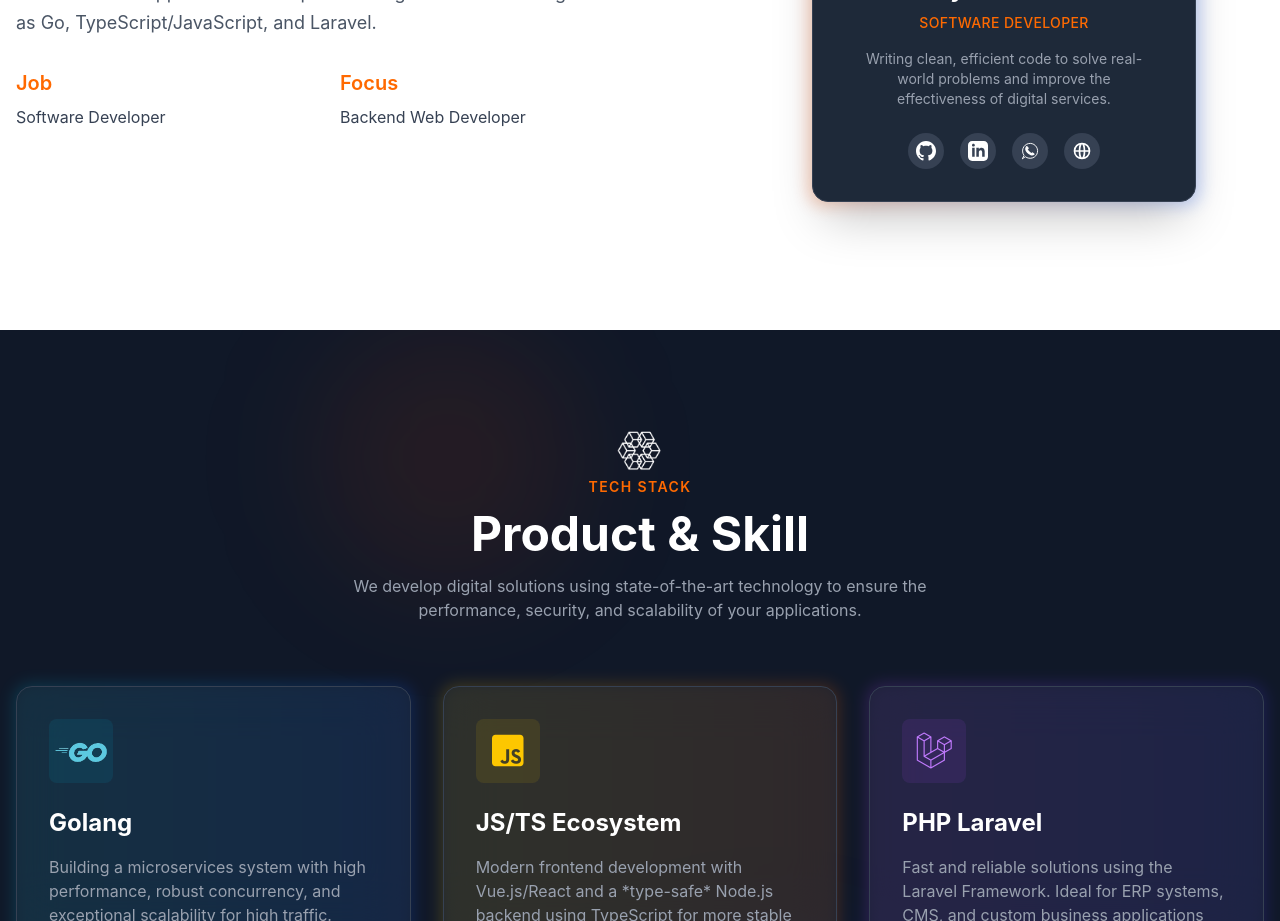
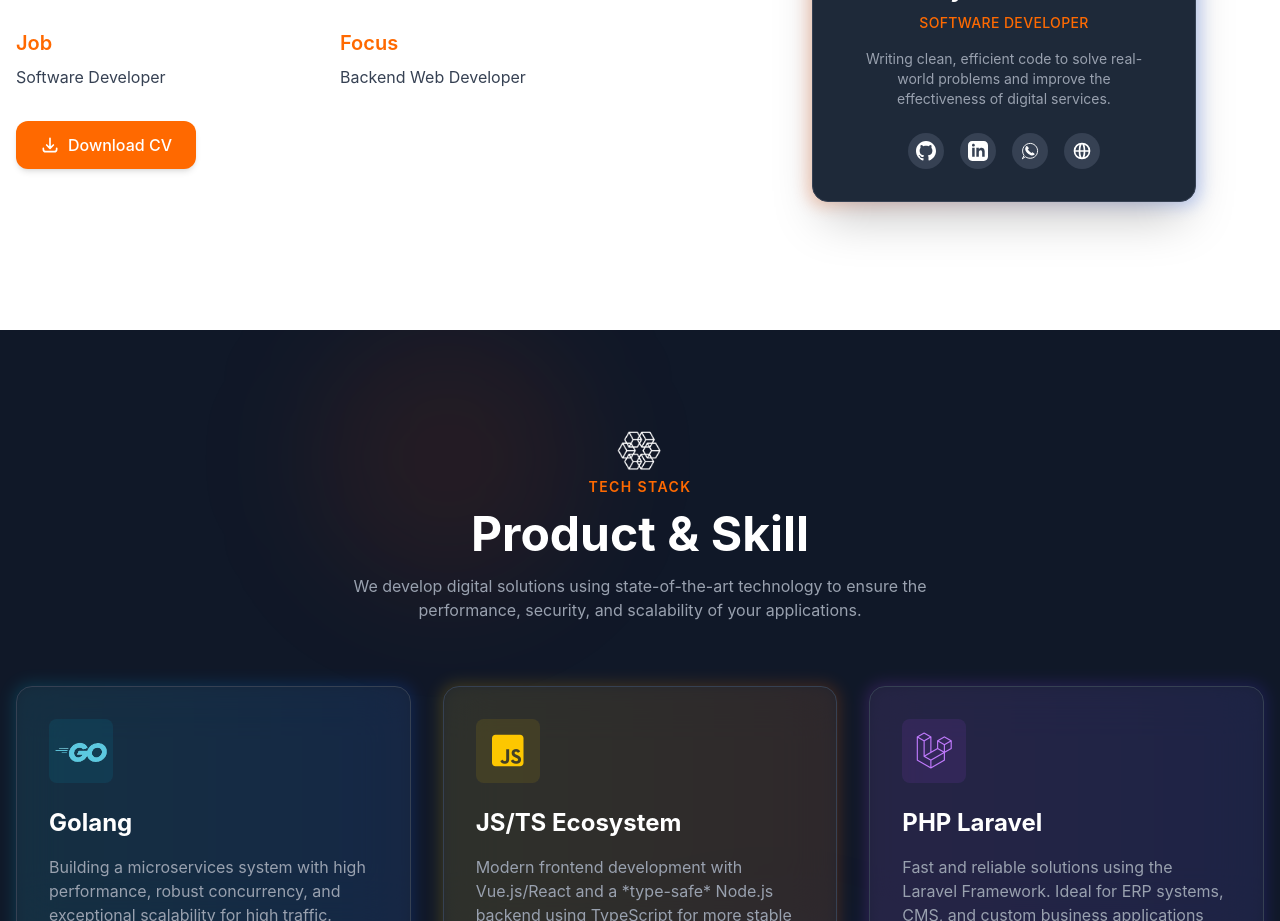
Before and after one commit to farkhanisturkia/lp-msroot, a Vue app: page / in a window 1280 px wide. Shown: the part 980-1901 px from the top of the page. Built offline with nearby package versions, Linux system fonts and the light colour scheme.

Commit message:
[add] cv and download cv

```diff
--- a/src/components/ProfileSection.vue
+++ b/src/components/ProfileSection.vue
@@ -12,6 +12,8 @@ import farkhanImage from '../assets/farkhan.jpeg';
           <p class="text-gray-600 text-lg mb-6 leading-relaxed">
             Hello! My name is Farkhan. As a software developer, I have a strong interest in web application development using modern technologies such as Go, TypeScript/JavaScript, and Laravel.
           </p>
+
+          <!-- Grid Job & Focus -->
           <div class="grid grid-cols-2 gap-6 mt-8">
             <div>
               <h3 class="text-xl font-semibold text-orange-500">Job</h3>
@@ -22,8 +24,24 @@ import farkhanImage from '../assets/farkhan.jpeg';
               <p class="text-gray-700 mt-2">Backend Web Developer</p>
             </div>
           </div>
+
+          <!-- Tombol Download CV -->
+          <div class="mt-8">
+            <a
+              href="/cv-farkhan.pdf"
+              download="CV_Abdurrohman_Farkhan.pdf"
+              class="inline-flex items-center gap-2 bg-orange-500 hover:bg-orange-600 text-white font-medium px-6 py-3 rounded-xl shadow-md hover:shadow-lg transition-all duration-300 transform hover:-translate-y-0.5"
+            >
+              <svg class="w-5 h-5" fill="none" stroke="currentColor" stroke-width="2" viewBox="0 0 24 24" xmlns="http://www.w3.org/2000/svg">
+                <path stroke-linecap="round" stroke-linejoin="round" d="M4 16v1a3 3 0 003 3h10a3 3 0 003-3v-1m-4-4l-4 4m0 0l-4-4m4 4V4"></path>
+              </svg>
+              Download CV
+            </a>
+          </div>
+
         </div>
         <div class="w-full md:w-5/12 flex justify-center relative z-10">
+          <!-- Sisa kode kanan (Foto & Sosmed) tetap sama... -->
           <div class="relative group max-w-sm w-full">
             <div class="absolute -inset-1 bg-linear-to-r from-orange-600 to-blue-600 rounded-2xl blur opacity-25 group-hover:opacity-100 transition duration-1000 group-hover:duration-200"></div>
             <div class="relative bg-gray-800 border border-gray-700 p-8 rounded-2xl shadow-2xl flex flex-col items-center text-center">
```
Also changed, not shown: 1 other file (tests, documents, lock files or other folders).
